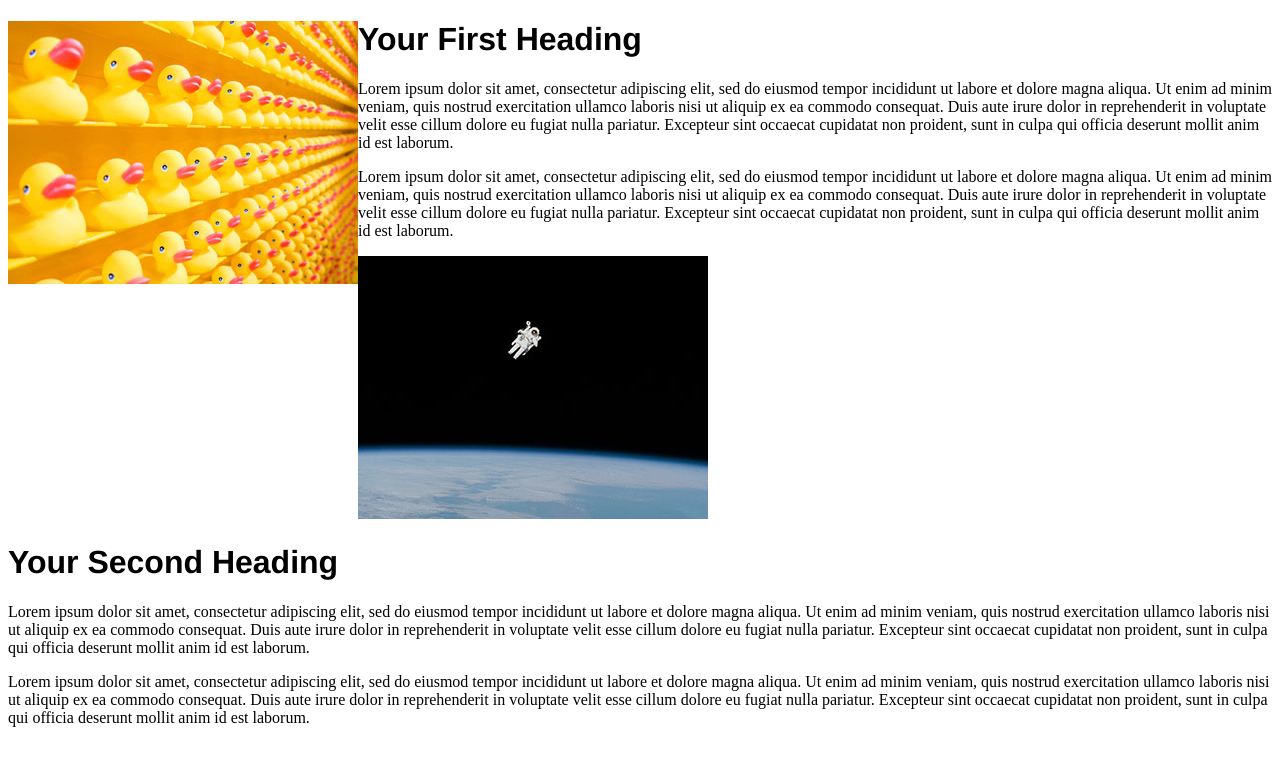
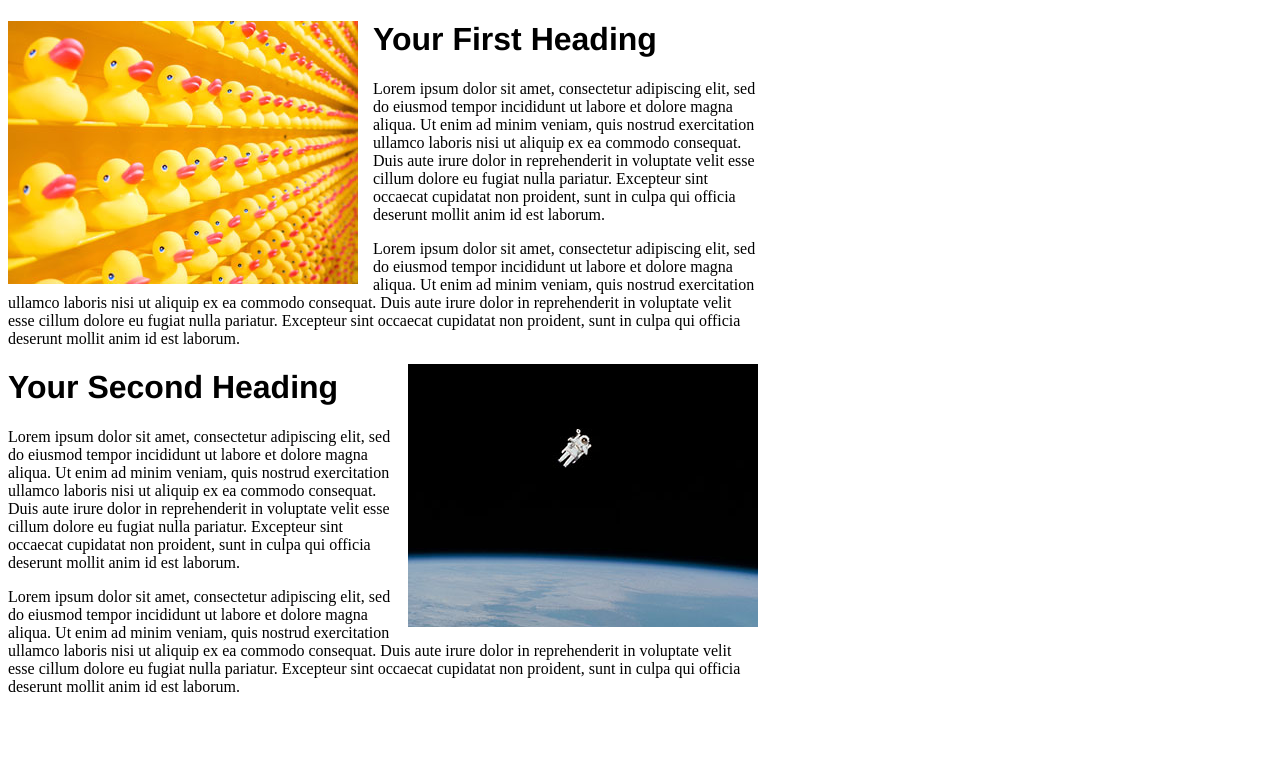
Before and after one commit to alexisddang/class-activities-gwu, a plain HTML site: page 17.3_activities/01_Positioning_Elements/1_floats/unsolved/index.html in a window 1280 px wide. Drawn offline with Linux system fonts and the light colour scheme.

Commit message:
Float right and separator width

```diff
--- a/17.3_activities/01_Positioning_Elements/1_floats/unsolved/css/index.css
+++ b/17.3_activities/01_Positioning_Elements/1_floats/unsolved/css/index.css
@@ -4,7 +4,16 @@ h1 {
 /* Write your selector for .left below */
 .left {
     float: left;
+    padding-right: 15px;
 }
+
 /* Write your selector for .right below */
+.right {
+    float: right;
+    padding-left: 15px;
+}
 
 /* Write your selector for .separator below */
+.separator {
+    width: 750px;
+}
```
